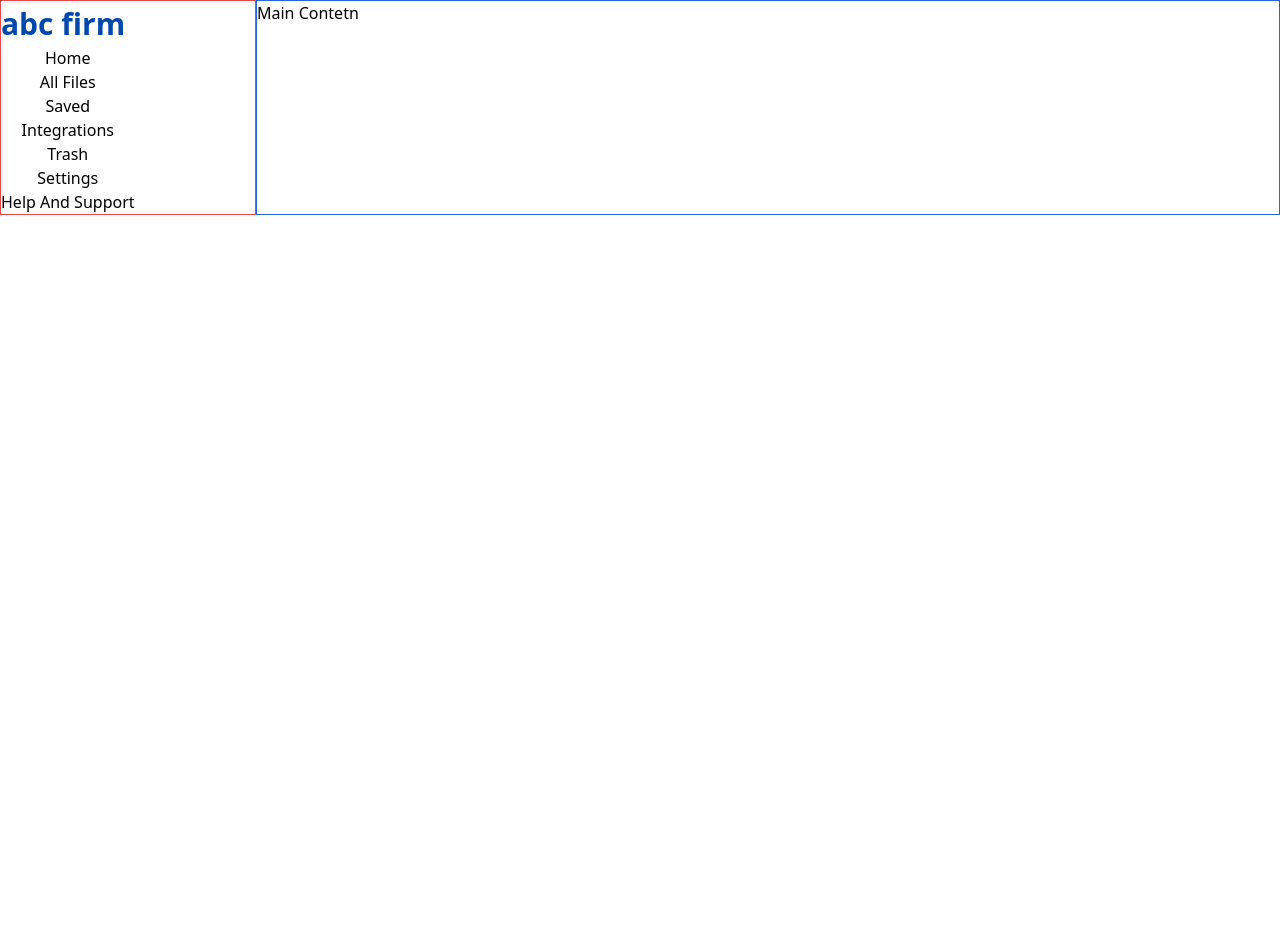
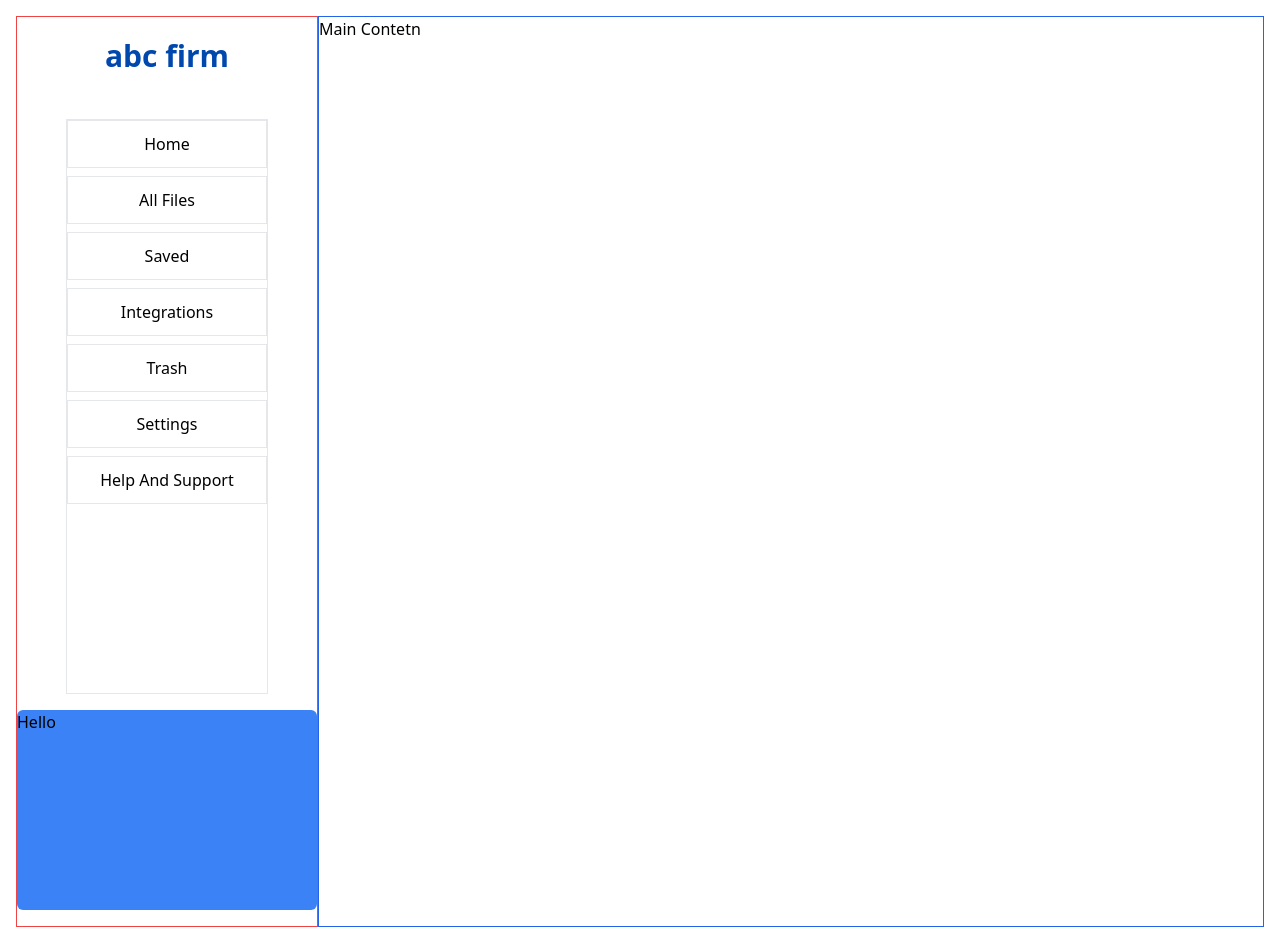
Before and after one commit to hkshakib/react_speech_to_text, a React (Create React App) app: page / in a window 1280 px wide. Before the commit the page ends 800 px from the top, so only its background shows below. Built offline with nearby package versions, Linux system fonts and the light colour scheme.

Commit message:
feat: Create sidebar layout

```diff
--- a/src/App.js
+++ b/src/App.js
@@ -2,8 +2,8 @@ import SideBar from "./Components/SideBar";
 
 function App() {
   return (
-    <div className="flex h-[100%] w-[100%]">
-      <div className="flex basis-[20%] border border-red-500">
+    <div className="flex h-[100%] w-[100%] p-4">
+      <div className="flex basis-[20%] justify-center border border-red-500">
         <SideBar />
       </div>
       <div className="flex flex-1 border border-blue-600">Main Contetn</div>
--- a/src/Components/SideBar.jsx
+++ b/src/Components/SideBar.jsx
@@ -1,15 +1,22 @@
 const SideBar = () => {
   return (
-    <div className="flex flex-col">
-      <div className="text-[30px] text-[#0048ad] font-bold">abc firm</div>
-      <div className="flex flex-col">
-        <button>Home</button>
-        <button>All Files</button>
-        <button>Saved</button>
-        <button>Integrations</button>
-        <button>Trash</button>
-        <button>Settings</button>
-        <button>Help And Support</button>
+    <div className="flex flex-col basis-[100%] justify-center items-center">
+      <div className="flex basis-[8%] text-[30px] text-[#0048ad] font-bold mb-4 mt-4">
+        abc firm
+      </div>
+      <div className="flex h-[600px] flex-col border">
+        <button className="SideBarButton">Home</button>
+        <button className="SideBarButton">All Files</button>
+        <button className="SideBarButton">Saved</button>
+        <button className="SideBarButton">Integrations</button>
+        <button className="SideBarButton">Trash</button>
+        <button className="SideBarButton">Settings</button>
+        <button className="SideBarButton">Help And Support</button>
+      </div>
+      <div className="flex flex-1">
+        <div className="h-[200px] w-[300px] bg-blue-500 mb-4 mt-4 rounded-md">
+          Hello
+        </div>
       </div>
     </div>
   );
--- a/src/index.css
+++ b/src/index.css
@@ -1,3 +1,10 @@
 @tailwind base;
 @tailwind components;
 @tailwind utilities;
+
+
+@layer components {
+    .SideBarButton {
+        @apply w-[200px] h-12 border mb-2;
+    }
+}
```
